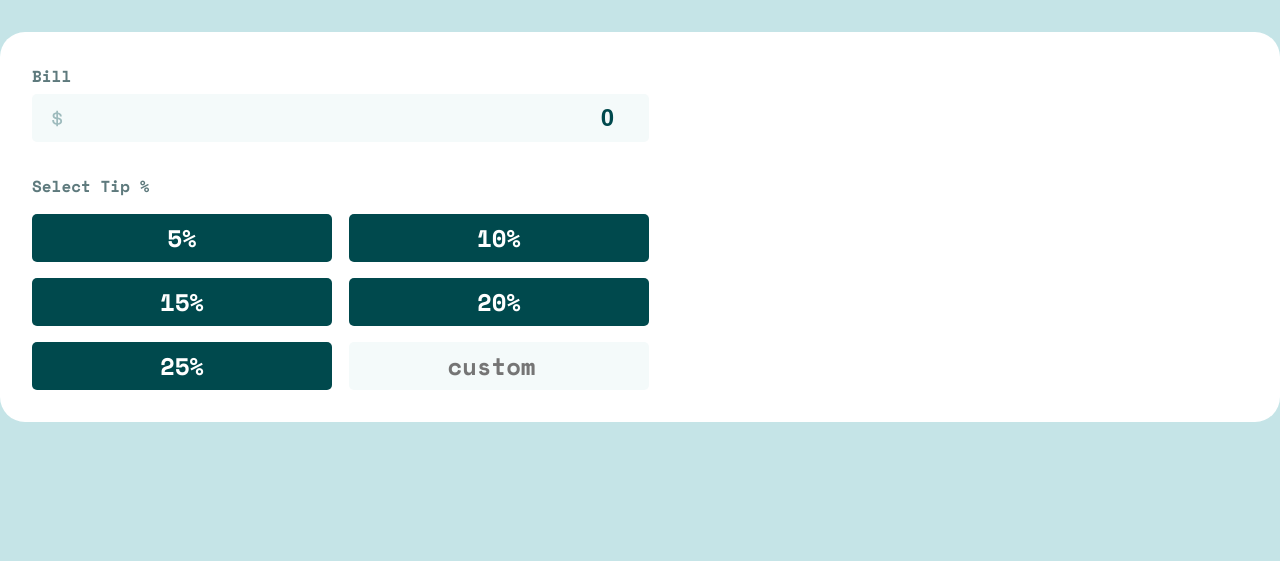
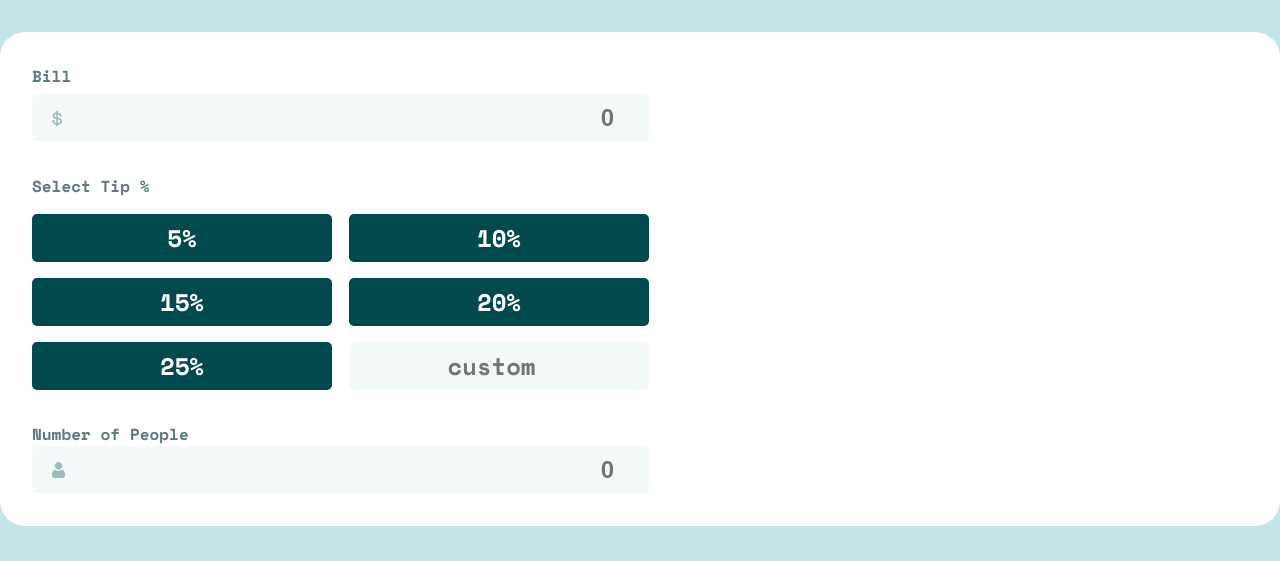
Before and after one commit to delroscol98/Tip-Calculator-App, a plain HTML site: page index.html in a window 1280 px wide. Shown: the part 239-800 px from the top of the page. Drawn offline with nearby package versions, Linux system fonts and the light colour scheme.

Commit message:
HTML and CSS files modified --> Number of people

```diff
--- a/index.html
+++ b/index.html
@@ -30,8 +30,9 @@
             type="number"
             id="bill"
             name="bill"
-            value="0"
+            placeholder="0"
             min="0"
+            value=""
           />
         </section>
         <section class="user-input-tip">
@@ -45,6 +46,18 @@
             <input class="text-base" type="number" placeholder="custom" />
           </section>
         </section>
+        <section class="user-input-people">
+          <label class="text-x-sm label" for="people">Number of People</label>
+          <input
+            class="text-base"
+            type="number"
+            id="people"
+            name="people"
+            placeholder="0"
+            min="0"
+            value=""
+          />
+        </section>
       </section>
       <section class="tip-summary"></section>
     </main>
--- a/src/style.css
+++ b/src/style.css
@@ -65,19 +65,7 @@ body {
 }
 
 .user-input-bill input {
-  width: 100%;
-  height: 4.8rem;
-  border: none;
-  border-radius: 0.5rem;
-  background-color: var(--neutral-very-light-grayish-cyan);
   background-image: url("./images/icon-dollar.svg");
-  background-repeat: no-repeat;
-  background-position-x: 2rem;
-  background-position-y: center;
-  text-align: right;
-  padding-right: 2rem;
-  font-weight: 700;
-  color: var(--neutral-very-dark-cyan);
 }
 
 .tip-percentage-container button {
@@ -102,6 +90,11 @@ body {
   width: 100%;
   color: var(--neutral-very-dark-cyan);
 }
+
+.user-input-people input {
+  background-image: url("./images/icon-person.svg");
+  text-align: center;
+}
 /* Utility classes */
 .card {
   background: var(--white);
@@ -115,6 +108,21 @@ body {
 .user-input {
   display: grid;
   gap: 3.2rem;
+}
+
+.user-input input {
+  width: 100%;
+  height: 4.8rem;
+  border: none;
+  border-radius: 0.5rem;
+  background-color: var(--neutral-very-light-grayish-cyan);
+  background-repeat: no-repeat;
+  background-position-x: 2rem;
+  background-position-y: center;
+  text-align: right;
+  padding-right: 2rem;
+  font-weight: 700;
+  color: var(--neutral-very-dark-cyan);
 }
 
 .user-input-bill {
@@ -139,6 +147,8 @@ body {
 .tip-percentage-container input {
   border-radius: 0.5rem;
   border: none;
+  text-align: center;
+  padding: 0;
 }
 
 @media screen and (min-width: 768px) {
```
